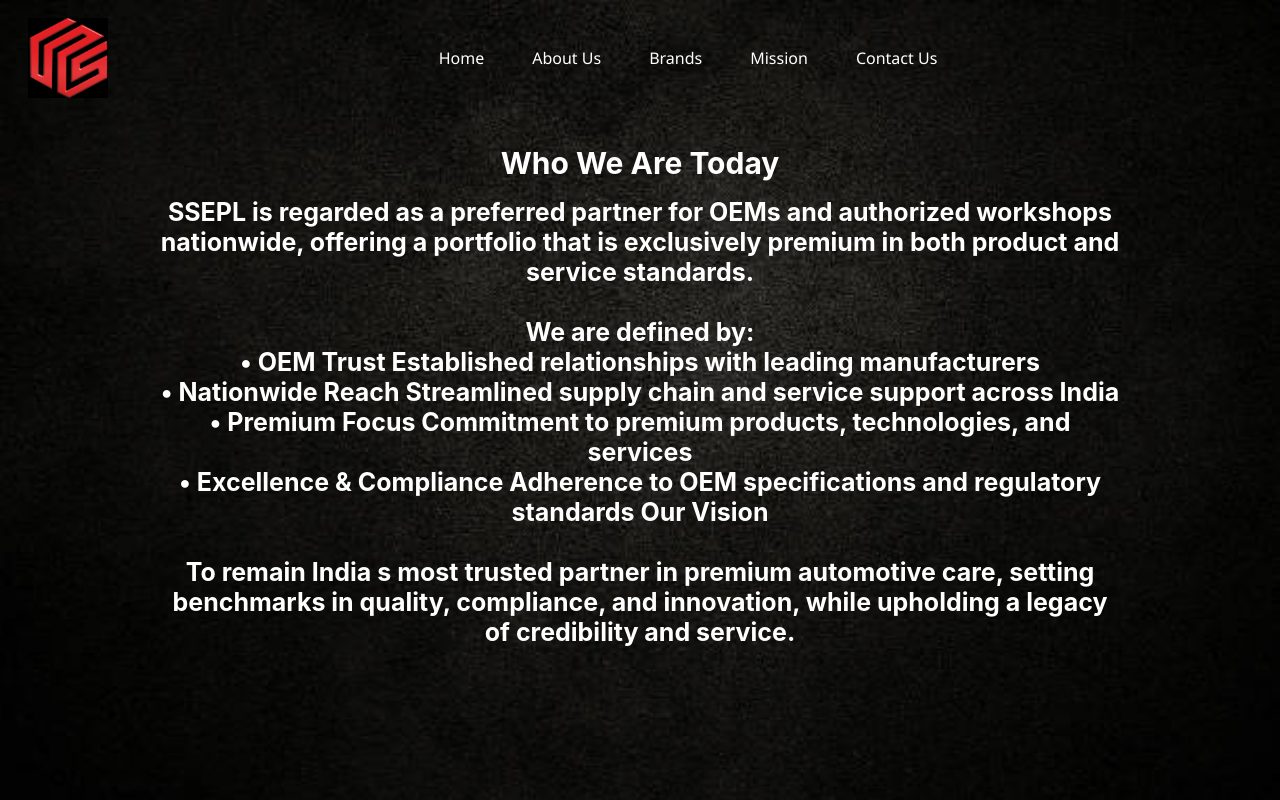
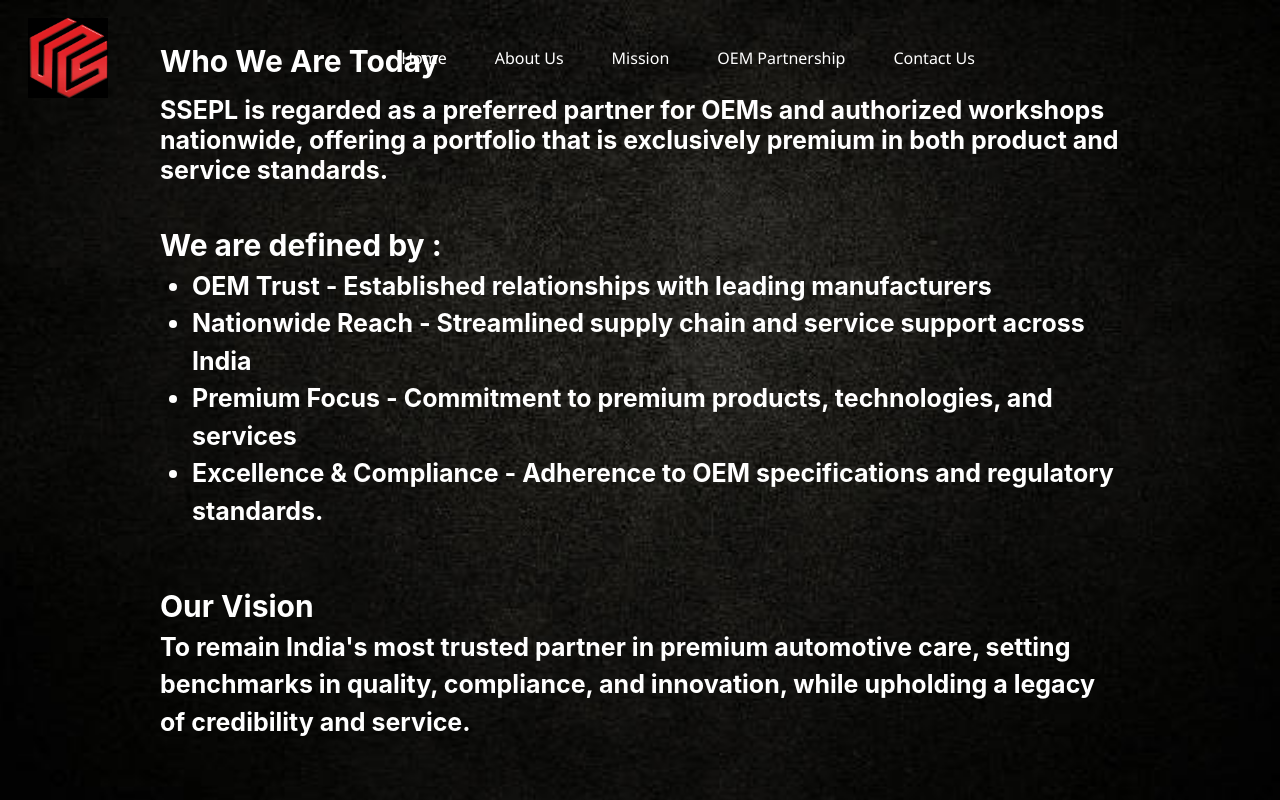
Before and after one commit to Mukesh1346/PREMIUM-AUTOMOTIVE, a React (Create React App) app: page /mission in a window 1280 px wide. Both pictures are taken after a click on the button "Yes, Start". Shown: the top 800 px of the page. Built offline with nearby package versions, Linux system fonts and the light colour scheme.

Commit message:
complete

```diff
--- a/src/Components/AboutUs/AboutUs.jsx
+++ b/src/Components/AboutUs/AboutUs.jsx
@@ -7,21 +7,21 @@
        <div className='AboutSection'>
 
        <div className='w-75 '>
-          <h4 className='title  mb-3'>Our Legacy</h4>
+          <h4 className='titleAbout  mb-3'>Our Legacy</h4>
         <h3 className='AboutHeading'>
 Sikand Standley Enterprises Pvt. Ltd. (SSEPL) builds upon
-the heritage of Sikand & Company, pioneers of India &apos; s
+the heritage of Sikand & Company, pioneers of India&apos;s
 automotive industry since the late 1940s. The group
 introduced international automotive brands such as
 Dodge, Chrysler, Standard, and Triumph to India, and by
 the 1970s expanded into manufacturing high-quality
 components in Faridabad.  <br /><br />
-In 1984, Sikand & Company became one of India &apos; s first
+In 1984, Sikand & Company became one of India&apos;s first
 authorized Maruti Suzuki dealers, establishing a
 reputation for service excellence. Continuing this
 tradition, SSEPL was founded in 2002 with a focused
 commitment to premium automotive care and
-maintenance solutions
+maintenance solutions.
         </h3>
 
         </div>
--- a/src/Components/AboutUs/aboutus.css
+++ b/src/Components/AboutUs/aboutus.css
@@ -9,7 +9,7 @@
     background-size: cover;
 
 }
-.title{
+.titleAbout {
     font-size: 30px;
     font-weight: 700;
     color:white;
--- a/src/Components/Brands/Brands.jsx
+++ b/src/Components/Brands/Brands.jsx
@@ -43,7 +43,7 @@
                   alt={brand.name}
                   className="BrandImage"
                 />
-                <p className="BrandName">{brand.name}</p>
+                {/* <p className="BrandName">{brand.name}</p> */}
               </div>
             ))}
           </div>
--- a/src/Components/ContactUs/ContactUs.jsx
+++ b/src/Components/ContactUs/ContactUs.jsx
@@ -29,14 +29,14 @@
             <div className="contact-left p-4 h-100 address shadow-sm rounded">
               <h2 className="mb-3">CONTACT US</h2>
               <p>
-                <strong>Office Address:</strong> Sikand Standley Enterprises Private Limited,
+                <strong>Corporate Address:</strong> Sikand Standley Enterprises Private Limited, <br />
                 Plot No.- 33, Pocket - N, DSIIDC, Sector -5, Industrial Area, Bawana, New Delhi - 110039
               </p>
               <p>
                 <strong>Contact Number:</strong> 011-47100197 / 98, 7838960232
               </p>
               <p>
-                <strong>Email ID:</strong> info@sik.com
+                <strong>Email ID:</strong> Info@sikandstandley.com
               </p>
               <div className="social-icons mb-3">
                 <a href="#"><FaFacebookF /></a>
--- a/src/Components/Footer/Footer.css
+++ b/src/Components/Footer/Footer.css
@@ -27,8 +27,13 @@
     flex-wrap: wrap;
     justify-content: space-between;
   }
+  .footerSec1{
+    text-align: left !important;
+
+  }
 
   .footer-col {
+    text-align: center;
     flex: 1;
     min-width: 250px;
     margin-bottom: 30px;
--- a/src/Components/Footer/Footer.jsx
+++ b/src/Components/Footer/Footer.jsx
@@ -8,10 +8,10 @@
         <div className="footer-row">
 
           {/* Company Info */}
-          <div className="footer-col">
-            <h5 className="footer-title">Sikand Standley Enterprises</h5>
+          <div className="footer-col footerSec1">
+            <h5 className="footer-title">Sikand Standley Enterprises Private Limited</h5>
             <p>
-              <strong>Office Address:</strong><br />
+              <strong>Corporate  Address:</strong><br />
               Plot No.- 33, Pocket - N, DSIIDC, Sector -5,<br />
               Industrial Area, Bawana, New Delhi - 110039
             </p>
@@ -23,11 +23,11 @@
           <div className="footer-col">
             <h5 className="footer-title">Quick Links</h5>
             <ul className="footer-links">
-              <li><a href="#">Home</a></li>
-              <li><a href="#">About Us</a></li>
-              <li><a href="#">Contact Us</a></li>
-              <li><a href="#">Brands</a></li>
-              <li><a href="#">Services</a></li>
+              <li><a href="/">Home</a></li>
+              <li><a href="/aboutus">About Us</a></li>
+              <li><a href="/contactus">Contact Us</a></li>
+              <li><a href="/brands">Brands</a></li>
+
             </ul>
           </div>
 
--- a/src/Components/Mission/Mission.jsx
+++ b/src/Components/Mission/Mission.jsx
@@ -14,7 +14,12 @@
             OEMs and authorized workshops nationwide,
             offering a portfolio that is exclusively premium in
             both product and service standards. <br /> <br />
-We are defined by: <br />
+
+
+
+
+
+            {/* We are defined by: <br />
             • OEM Trust  Established relationships with
             leading manufacturers <br />
             • Nationwide Reach  Streamlined supply chain
@@ -22,13 +27,32 @@
             • Premium Focus  Commitment to premium
             products, technologies, and services <br />
             • Excellence & Compliance  Adherence to OEM
-specifications and regulatory standards
-Our Vision  <br /> <br />
-To remain India s most trusted partner in
+            specifications and regulatory standards. <br /><br />
+            Our Vision  <br />
+            To remain India&apos;s most trusted partner in
             premium automotive care, setting benchmarks in
             quality, compliance, and innovation, while
-upholding a legacy of credibility and service.
+            upholding a legacy of credibility and service. */}
           </h3>
+
+          <b className='subheading'>We are defined by : </b>
+          <ul className='ultext'>
+            <li className='liText'>OEM Trust - Established relationships with leading manufacturers  </li>
+            <li className='liText'>Nationwide Reach - Streamlined supply chain
+            and service support across India </li>
+            <li className='liText'>Premium Focus - Commitment to premium
+            products, technologies, and services </li>
+            <li className='liText'>Excellence & Compliance - Adherence to OEM
+            specifications and regulatory standards. <br /><br />
+            </li>
+
+
+          </ul>
+          <b className='subheading'>Our Vision </b>
+            <p className='liText'> To remain India&apos;s most trusted partner in
+            premium automotive care, setting benchmarks in
+            quality, compliance, and innovation, while
+            upholding a legacy of credibility and service.</p>
 
         </div>
       </div>
--- a/src/Components/Mission/mission.css
+++ b/src/Components/Mission/mission.css
@@ -10,11 +10,32 @@
 
 }
 
+.title{
+    font-size: 30px;
+    font-weight: 700;
+    color:white;
+    text-align: left;
+}
+.liText{
+    color: white;
+    font-size: 25px;
+    font-weight: 700;
+    text-align: left;
+}
+
+
 .MissionHeading{
     color: white;
     font-size: 25px;
     font-weight: 700;
-    text-align: center;
+    text-align: left;
+}
+
+.subheading{
+    color: white;
+    font-size: 30px;
+    font-weight: 700;
+    text-align: left;
 }
 
 @media (max-width:768px){
@@ -38,6 +59,7 @@
         font-size: 30px;
         font-weight: 700;
         color:white;
-        text-align: center;
+        text-align: left;
     }
+
 }
--- a/src/Components/Navbar/Navbar.jsx
+++ b/src/Components/Navbar/Navbar.jsx
@@ -35,11 +35,12 @@
               <Link className="nav-link" to="/aboutus">About Us</Link>
             </li>
             <li className="nav-item">
-              <Link className="nav-link" to="/brands">Brands</Link>
+              <Link className="nav-link" to="/mission">Mission</Link>
             </li>
             <li className="nav-item">
-              <Link className="nav-link" to="/mission">Mission</Link>
+              <Link className="nav-link" to="/brands">OEM Partnership </Link>
             </li>
+
             <li className="nav-item">
               <Link className="nav-link" to="/contactus">Contact Us</Link>
             </li>
```
Lines whose indentation alone changed are shown as unchanged.
